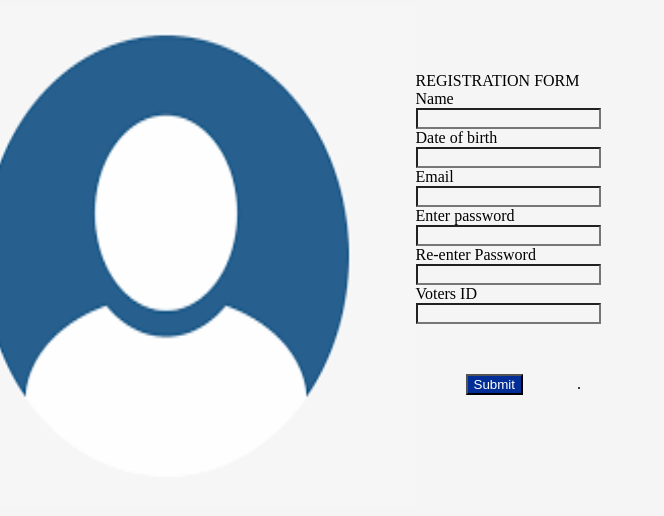
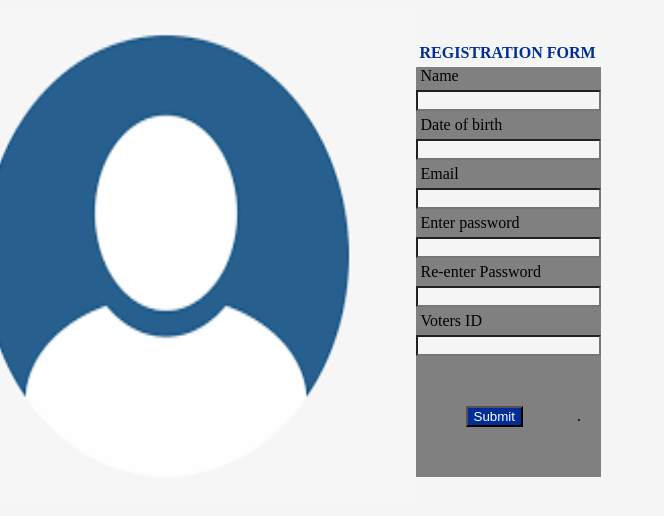
Before and after one commit to anwar730/Online-Voting, a plain HTML site: page register.html in a window 1280 px wide. Shown: the whole page, without its empty margins (0-664 px from the left). Drawn offline with Linux system fonts and the light colour scheme.

Commit message:
add css file

```diff
--- a/register.css
+++ b/register.css
@@ -13,3 +13,15 @@
     margin: 50px;
 
 }
+.title{margin: 4px;
+color: #002E96;font-weight: 600;}
+
+.name{margin: 5px; background-color: grey;
+}
+.Date{margin: 5px; background-color: grey;}
+.Email{margin: 5px;background-color: grey;}
+.Enter{margin: 5px;background-color: grey;}
+.Re-enter{margin: 5px;background-color: grey;}
+.voter{margin: 5px;background-color: grey;}
+
+.box{background-color: grey;}
--- a/register.html
+++ b/register.html
@@ -11,7 +11,7 @@
 <body>
     <div class="register">
         <div class="image1">
-            <img src="assets/images/profile.png" height="500px" width="500px" alt="">
+            <img src="assets/images/profile.png" height="500px" width="500px" alt="profilepic">
         </div>
       <div class="form">
         <div class="title"> REGISTRATION FORM</div>
```
